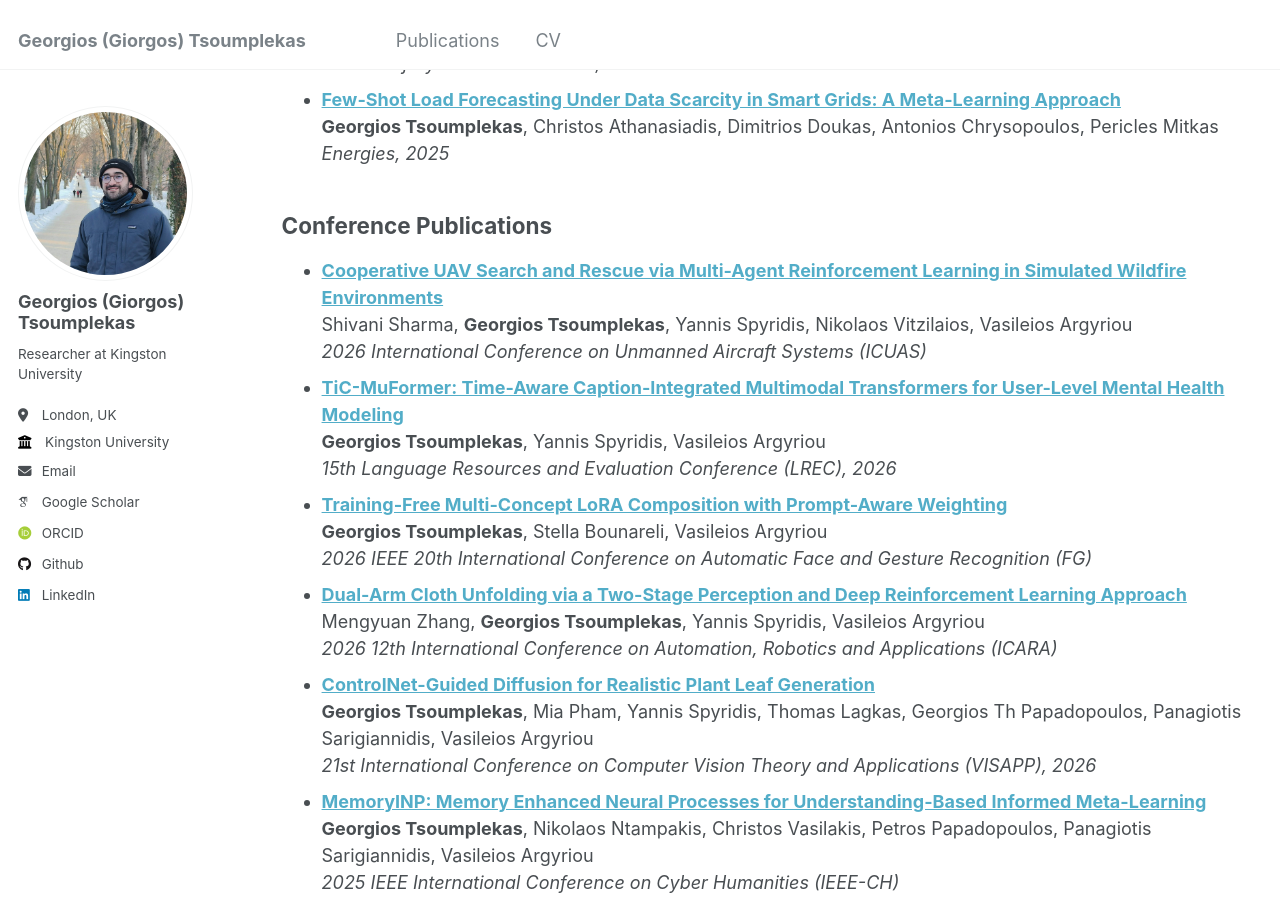
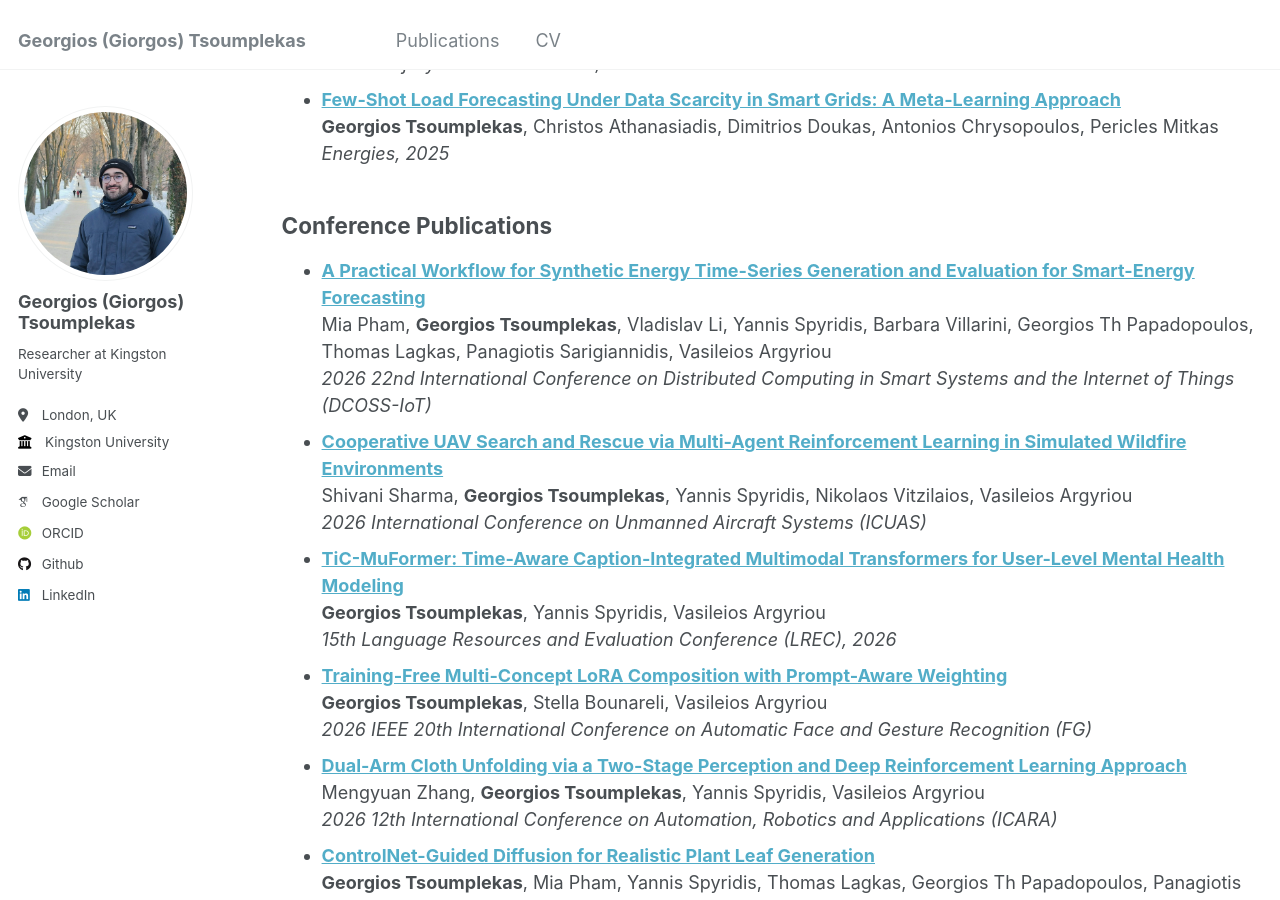
Before and after one commit to GeorgeTsoumplekas/GeorgeTsoumplekas.github.io, a Jekyll site: the page built from _pages/publications.md, in a window 1280 px wide and 900 px high, scrolled down 426 px. Built offline with Jekyll 4.4.1, drawn with Linux system fonts in a browser that asks for light colours; some web fonts are replaced.

Commit message:
Update publications.md

```diff
--- a/_pages/publications.md
+++ b/_pages/publications.md
@@ -19,7 +19,8 @@ Journal Publications
 Conference Publications
 ------------
 
-- **[Cooperative UAV Search and Rescue via Multi-Agent Reinforcement Learning in Simulated Wildfire Environments](https://ieeexplore.ieee.org/abstract/document/11598622)**  <br> Shivani Sharma, **Georgios Tsoumplekas**, Yannis Spyridis, Nikolaos Vitzilaios, Vasileios Argyriou <br> <em> 2026 International Conference on Unmanned Aircraft Systems (ICUAS) </em>
+- **[A Practical Workflow for Synthetic Energy Time-Series Generation and Evaluation for Smart-Energy Forecasting](https://ieeexplore.ieee.org/abstract/document/11659498)** <br> Mia Pham, **Georgios Tsoumplekas**, Vladislav Li, Yannis Spyridis, Barbara Villarini, Georgios Th Papadopoulos, Thomas Lagkas, Panagiotis Sarigiannidis, Vasileios Argyriou <br> <em> 2026 22nd International Conference on Distributed Computing in Smart Systems and the Internet of Things (DCOSS-IoT) </em>
+- **[Cooperative UAV Search and Rescue via Multi-Agent Reinforcement Learning in Simulated Wildfire Environments](https://ieeexplore.ieee.org/abstract/document/11598622)** <br> Shivani Sharma, **Georgios Tsoumplekas**, Yannis Spyridis, Nikolaos Vitzilaios, Vasileios Argyriou <br> <em> 2026 International Conference on Unmanned Aircraft Systems (ICUAS) </em>
 - **[TiC-MuFormer: Time-Aware Caption-Integrated Multimodal Transformers for User-Level Mental Health Modeling](http://www.lrec-conf.org/proceedings/lrec2026/pdf/2026.lrec2026-1.759.pdf)** <br> **Georgios Tsoumplekas**, Yannis Spyridis, Vasileios Argyriou <br> <em> 15th Language Resources and Evaluation Conference (LREC), 2026 </em>
 - **[Training-Free Multi-Concept LoRA Composition with Prompt-Aware Weighting](https://ieeexplore.ieee.org/abstract/document/11557018)** <br> **Georgios Tsoumplekas**, Stella Bounareli, Vasileios Argyriou <br> <em> 2026 IEEE 20th International Conference on Automatic Face and Gesture Recognition (FG) </em>
 - **[Dual-Arm Cloth Unfolding via a Two-Stage Perception and Deep Reinforcement Learning Approach](https://ieeexplore.ieee.org/abstract/document/11480355)** <br> Mengyuan Zhang, **Georgios Tsoumplekas**, Yannis Spyridis, Vasileios Argyriou <br> <em> 2026 12th International Conference on Automation, Robotics and Applications (ICARA) </em>
```
